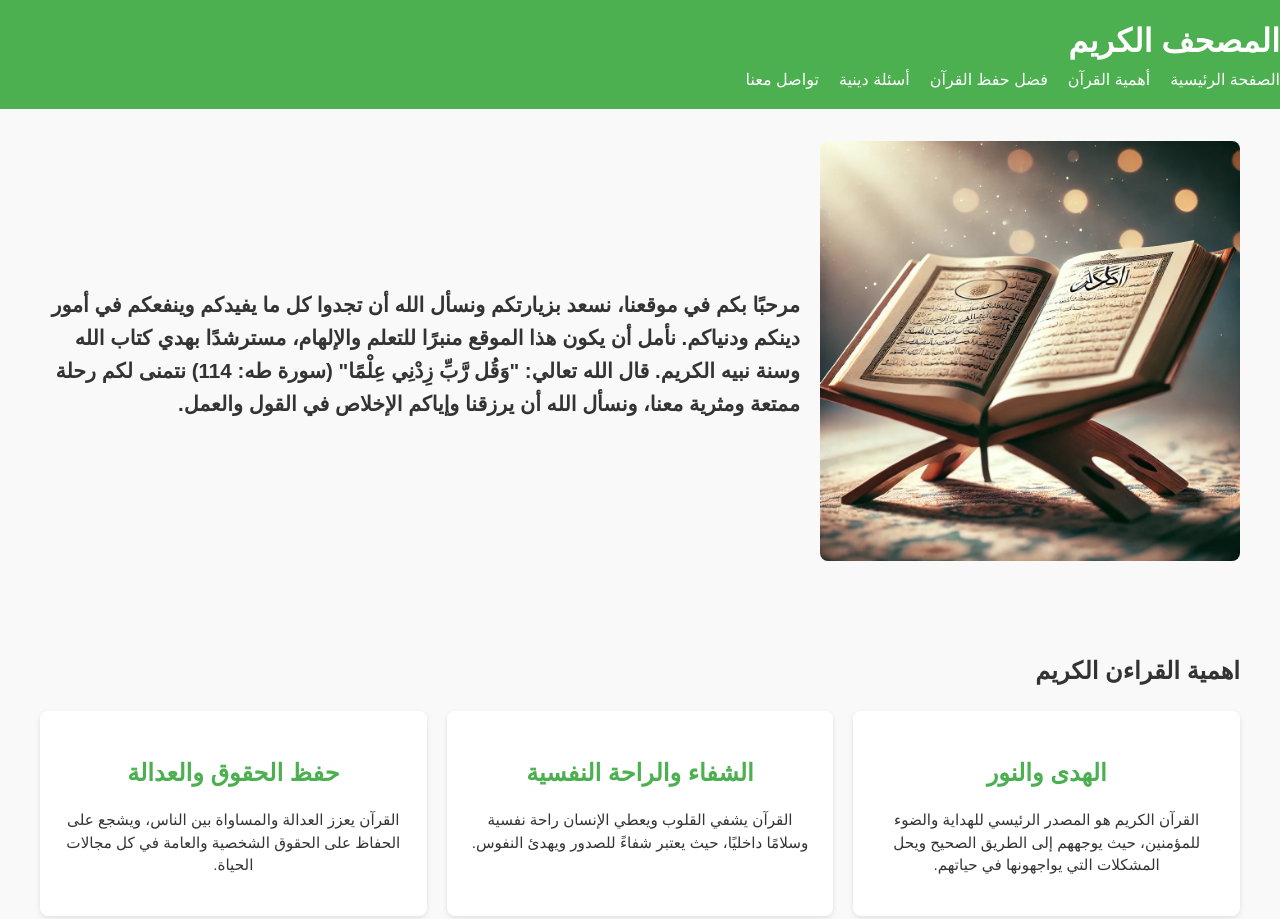
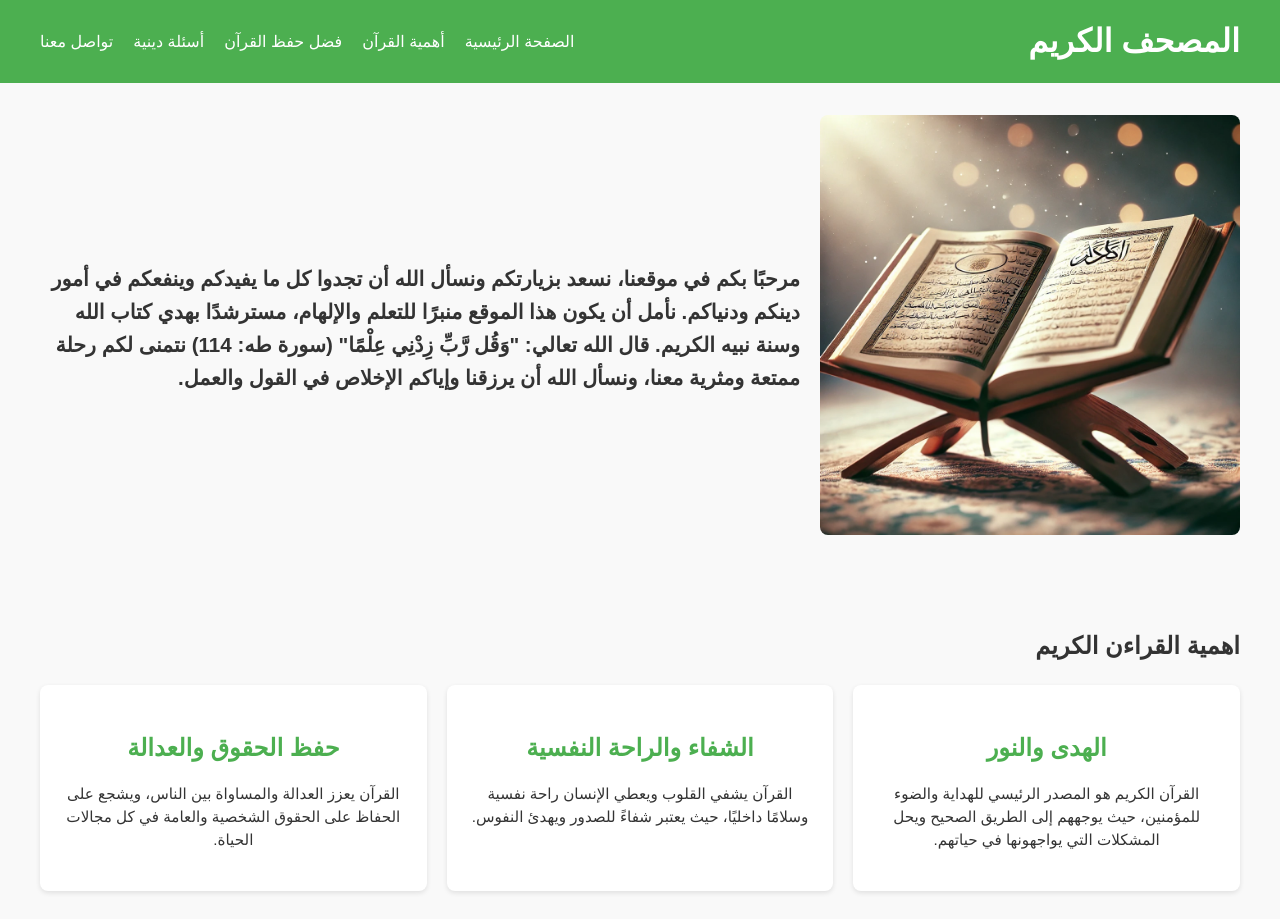
Before and after one commit to raedelbably/quran, a plain HTML site: page index.html in a window 1280 px wide. Shown: the top 919 px of the page. Drawn offline with Linux system fonts and the light colour scheme.

Commit message:
Update Styles.css

```diff
--- a/Styles.css
+++ b/Styles.css
@@ -17,7 +17,7 @@ header {
     padding: 1rem 0;
 }
 
-.header-container {
+.header {
     display: flex;
     justify-content: space-between;
     align-items: center;
```
